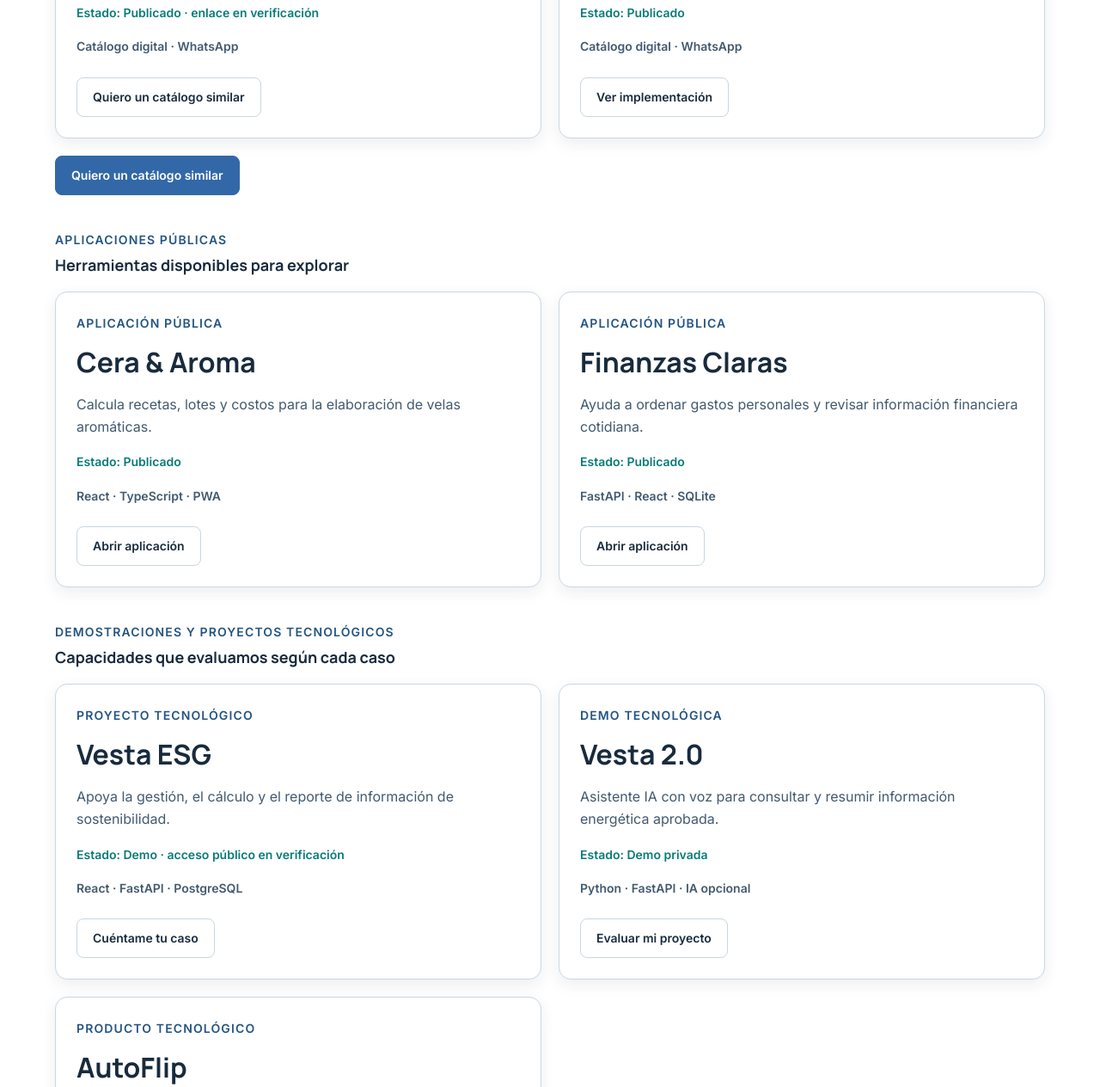
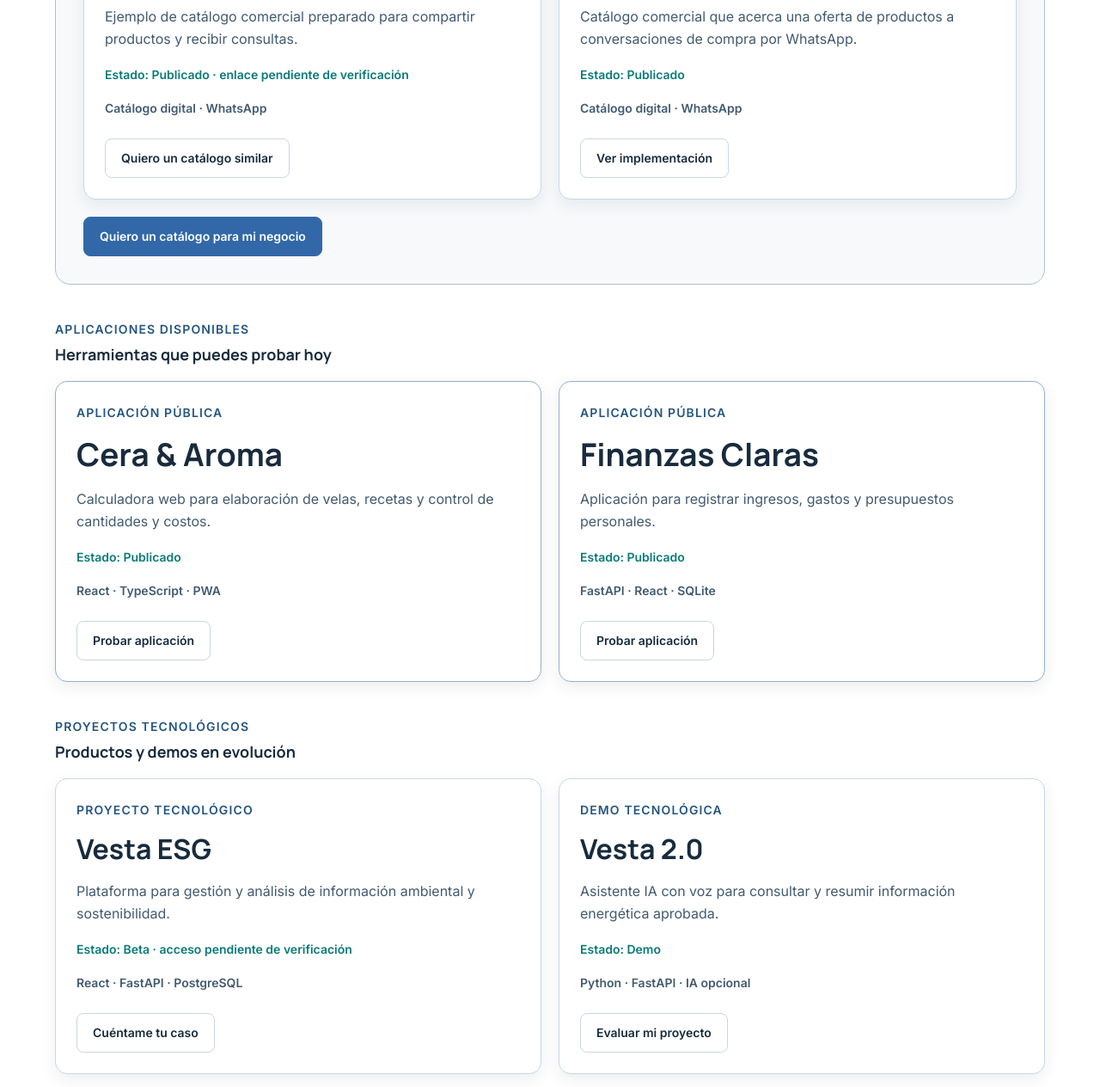
Before and after one commit to fraactal/Landing_Jonas, a plain HTML site: page index.html in a window 1280 px wide. Shown: the part 9354-10618 px from the top of the page at 86% size. Drawn offline with Linux system fonts and the light colour scheme.

Commit message:
feat: redesign commercial products showcase

```diff
--- a/assets/css/sections.css
+++ b/assets/css/sections.css
@@ -695,6 +695,11 @@
   font-size: var(--font-size-2);
 }
 
+.cases__group-heading > p:not(.cases__eyebrow) { margin: var(--space-3) 0 0; color: var(--color-muted); font-size: var(--font-size-1); }
+.cases__group:first-child { border: 1px solid color-mix(in srgb, var(--color-accent) 20%, var(--color-border)); border-radius: var(--radius-lg); background: color-mix(in srgb, var(--color-bg) 68%, var(--color-surface)); padding: clamp(var(--space-5), 5vw, var(--space-8)); }
+.cases__group:nth-child(2) .case-card { border-color: color-mix(in srgb, var(--color-accent) 35%, var(--color-border)); min-height: 16rem; }
+.cases__group:nth-child(2) .case-card h4 { font-size: clamp(1.75rem, 3vw, 2.3rem); }
+
 .cases__group-cta {
   justify-self: start;
 }
--- a/index.html
+++ b/index.html
@@ -378,16 +378,17 @@
       <section class="cases section" id="proyectos" aria-labelledby="cases-title">
         <div class="container cases__inner">
           <div class="cases__heading flow">
-            <p class="cases__eyebrow">Aplicaciones y soluciones</p>
-            <h2 id="cases-title">Software para problemas concretos</h2>
-            <p>Implementaciones, aplicaciones públicas y proyectos tecnológicos organizados según su disponibilidad real. No presentamos resultados, datos ni acceso que no estén confirmados.</p>
+            <p class="cases__eyebrow">Productos y soluciones</p>
+            <h2 id="cases-title">Tecnología que ya puedes conocer y utilizar.</h2>
+            <p>Explora aplicaciones, catálogos digitales y proyectos tecnológicos desarrollados para resolver necesidades concretas.</p>
           </div>
 
           <div class="cases__groups">
             <section class="cases__group" aria-labelledby="catalogs-title">
               <div class="cases__group-heading">
-                <p class="cases__eyebrow">Catálogos comerciales publicados</p>
-                <h3 id="catalogs-title">Pedidos por WhatsApp para negocios que necesitan vender con claridad</h3>
+                <p class="cases__eyebrow">Catálogos para negocios</p>
+                <h3 id="catalogs-title">Catálogos digitales para vender con claridad</h3>
+                <p>Catálogos digitales que permiten mostrar productos y recibir solicitudes mediante WhatsApp, sin necesitar una tienda online compleja.</p>
               </div>
               <div class="cases__grid" aria-label="Implementaciones de catálogos comerciales">
                 <article class="card case-card">
@@ -410,7 +411,7 @@
                   <p class="case-card__type">Implementación de catálogo</p>
                   <h4>Conectiva</h4>
                   <p>Ejemplo de catálogo comercial preparado para compartir productos y recibir consultas.</p>
-                  <p class="case-card__status">Estado: Publicado · enlace en verificación</p>
+                  <p class="case-card__status">Estado: Publicado · enlace pendiente de verificación</p>
                   <p class="case-card__categories">Catálogo digital · WhatsApp</p>
                   <a class="button button--secondary case-card__cta" href="https://wa.me/56931367372?text=Hola%20Jonathan%2C%20quiero%20implementar%20un%20cat%C3%A1logo%20digital%20para%20mi%20negocio.">Quiero un catálogo similar</a>
                 </article>
@@ -423,45 +424,45 @@
                   <a class="button button--secondary case-card__cta" href="https://madre-masa.pages.dev/" target="_blank" rel="noopener noreferrer">Ver implementación</a>
                 </article>
               </div>
-              <a class="button button--primary cases__group-cta" href="https://wa.me/56931367372?text=Hola%20Jonathan%2C%20quiero%20implementar%20un%20cat%C3%A1logo%20digital%20para%20mi%20negocio.">Quiero un catálogo similar</a>
+              <a class="button button--primary cases__group-cta" href="#contacto">Quiero un catálogo para mi negocio</a>
             </section>
 
             <section class="cases__group" aria-labelledby="public-apps-title">
               <div class="cases__group-heading">
-                <p class="cases__eyebrow">Aplicaciones públicas</p>
-                <h3 id="public-apps-title">Herramientas disponibles para explorar</h3>
+                <p class="cases__eyebrow">Aplicaciones disponibles</p>
+                <h3 id="public-apps-title">Herramientas que puedes probar hoy</h3>
               </div>
               <div class="cases__grid" aria-label="Aplicaciones públicas">
                 <article class="card case-card">
                   <p class="case-card__type">Aplicación pública</p>
                   <h4>Cera &amp; Aroma</h4>
-                  <p>Calcula recetas, lotes y costos para la elaboración de velas aromáticas.</p>
+                  <p>Calculadora web para elaboración de velas, recetas y control de cantidades y costos.</p>
                   <p class="case-card__status">Estado: Publicado</p>
                   <p class="case-card__categories">React · TypeScript · PWA</p>
-                  <a class="button button--secondary case-card__cta" href="https://cera-y-aroma.pages.dev/" target="_blank" rel="noopener noreferrer">Abrir aplicación</a>
+                  <a class="button button--secondary case-card__cta" href="https://cera-y-aroma.pages.dev/" target="_blank" rel="noopener noreferrer">Probar aplicación</a>
                 </article>
                 <article class="card case-card">
                   <p class="case-card__type">Aplicación pública</p>
                   <h4>Finanzas Claras</h4>
-                  <p>Ayuda a ordenar gastos personales y revisar información financiera cotidiana.</p>
+                  <p>Aplicación para registrar ingresos, gastos y presupuestos personales.</p>
                   <p class="case-card__status">Estado: Publicado</p>
                   <p class="case-card__categories">FastAPI · React · SQLite</p>
-                  <a class="button button--secondary case-card__cta" href="https://finanzasclaras-736.pages.dev/" target="_blank" rel="noopener noreferrer">Abrir aplicación</a>
+                  <a class="button button--secondary case-card__cta" href="https://finanzasclaras-736.pages.dev/" target="_blank" rel="noopener noreferrer">Probar aplicación</a>
                 </article>
               </div>
             </section>
 
             <section class="cases__group" aria-labelledby="demos-title">
               <div class="cases__group-heading">
-                <p class="cases__eyebrow">Demostraciones y proyectos tecnológicos</p>
-                <h3 id="demos-title">Capacidades que evaluamos según cada caso</h3>
+                <p class="cases__eyebrow">Proyectos tecnológicos</p>
+                <h3 id="demos-title">Productos y demos en evolución</h3>
               </div>
               <div class="cases__grid" aria-label="Demostraciones y proyectos tecnológicos">
                 <article class="card case-card">
                   <p class="case-card__type">Proyecto tecnológico</p>
                   <h4>Vesta ESG</h4>
-                  <p>Apoya la gestión, el cálculo y el reporte de información de sostenibilidad.</p>
-                  <p class="case-card__status">Estado: Demo · acceso público en verificación</p>
+                  <p>Plataforma para gestión y análisis de información ambiental y sostenibilidad.</p>
+                  <p class="case-card__status">Estado: Beta · acceso pendiente de verificación</p>
                   <p class="case-card__categories">React · FastAPI · PostgreSQL</p>
                   <a class="button button--secondary case-card__cta" href="https://wa.me/56931367372?text=Hola%20Jonathan%2C%20quiero%20conversar%20sobre%20gesti%C3%B3n%20de%20sostenibilidad.">Cuéntame tu caso</a>
                 </article>
@@ -469,7 +470,7 @@
                   <p class="case-card__type">Demo tecnológica</p>
                   <h4>Vesta 2.0</h4>
                   <p>Asistente IA con voz para consultar y resumir información energética aprobada.</p>
-                  <p class="case-card__status">Estado: Demo privada</p>
+                  <p class="case-card__status">Estado: Demo</p>
                   <p class="case-card__categories">Python · FastAPI · IA opcional</p>
                   <a class="button button--secondary case-card__cta" href="https://wa.me/56931367372?text=Hola%20Jonathan%2C%20quiero%20conversar%20sobre%20un%20asistente%20IA%20con%20voz.">Evaluar mi proyecto</a>
                 </article>
@@ -487,7 +488,7 @@
             <section class="cases__group" aria-labelledby="development-title">
               <div class="cases__group-heading">
                 <p class="cases__eyebrow">En desarrollo</p>
-                <h3 id="development-title">Ideas que todavía requieren validación</h3>
+                <h3 id="development-title">Productos en desarrollo</h3>
               </div>
               <div class="cases__grid" aria-label="Proyectos en desarrollo">
                 <article class="card case-card">
```
Also changed, not shown: 1 other file.
